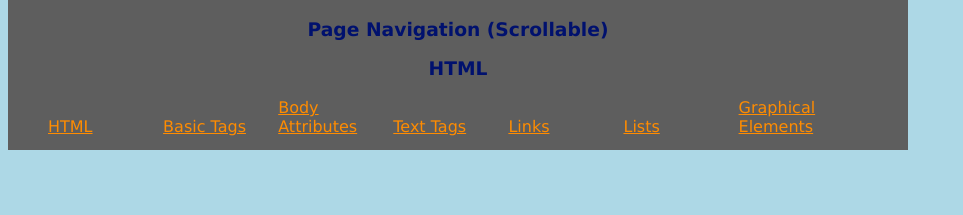
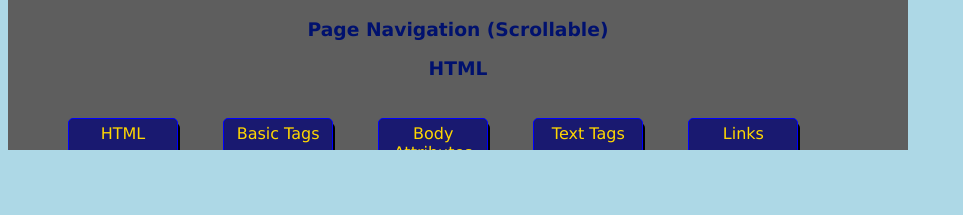
Before and after one commit to 19HaX89/HTML-and-CSS-Cheatsheet, a plain HTML site: page index.html in a window 1280 px wide. Shown: the top 215 px of the page, without its empty margins (0-963 px from the left). Drawn offline with Linux system fonts and the light colour scheme.

Commit message:
Update Styling
Update button styling on Page Navigation

```diff
--- a/style.css
+++ b/style.css
@@ -61,8 +61,16 @@ table {
 #pagenav li{
     display: inline-block;
     width: 110px;
-    height: 40px;
+    height: 60px;
+    margin: 20px;
+    padding: 5px;
     cursor: pointer;
+    border: 1px solid blue;
+    border-radius: 5px;
+    vertical-align: middle;
+    text-align: center;
+    box-shadow: 2px 5px;
+    background-color: midnightblue;
 }
 
 #pagenav h3{
@@ -80,14 +88,27 @@ table {
     border: 1px solid black;
 }
 
+#pagenav li:hover {
+    background-color: blue;
+}
+
+#pagenav li:active {
+    background-color: blue;
+    margin-top: 20px;
+    margin-bottom: 15px;
+    box-shadow: 0 0;
+}
+
 li a:link {
-    color: darkorange;
+    color: gold;
+    text-decoration: none;
 }
 
 li a:visited {
     color: gold;
+    text-decoration: none;
 }
 
 li a:hover {
-    color: blue;
+    background-color: blue;
 }
```
